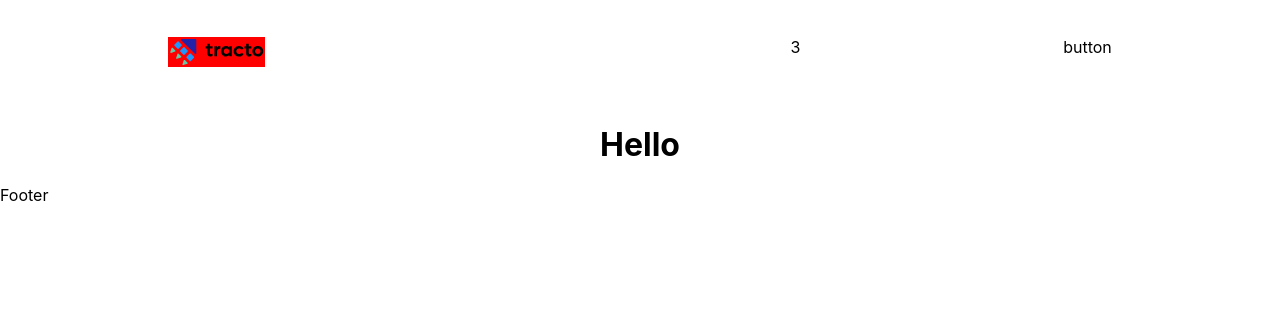
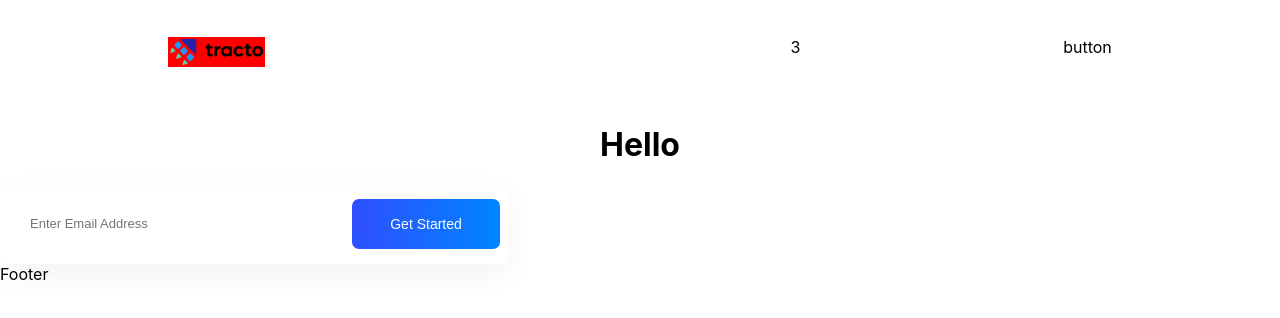
Before and after one commit to nima-z/tracto, a React (Create React App) app: page / in a window 1280 px wide. Shown: the top 318 px of the page. Built offline with nearby package versions, Linux system fonts and the light colour scheme.

Commit message:
subscription component

```diff
--- a/src/App.js
+++ b/src/App.js
@@ -1,8 +1,10 @@
 import "./App.css";
+import Subscription from "./components/UI/Subscription/Subscription";
 function App() {
   return (
     <div className="App">
       <h1>Hello</h1>
+      <Subscription/>
     </div>
   );
 }
--- a/src/components/UI/PrimaryButton/PrimaryButton.js
+++ b/src/components/UI/PrimaryButton/PrimaryButton.js
@@ -1,6 +1,6 @@
 import styled from "./PrimaryButton.module.css"
-export default function PrimaryButton({children}){
-    return <button className={styled.button}>
+export default function PrimaryButton({children, onClick}){
+    return <button className={styled.button} onClick={onClick}>
         {children}
     </button>
 }
--- a/src/components/UI/PrimaryButton/PrimaryButton.module.css
+++ b/src/components/UI/PrimaryButton/PrimaryButton.module.css
@@ -6,5 +6,6 @@
     background: linear-gradient(92.21deg, #2F4FFF 0.53%, #0085FF 99.3%);;
     line-height: 14px;
     font-size: 14px;
-    color: #FBFBFF
+    color: #FBFBFF;
+    border: none
 }
--- /dev/null
+++ b/src/components/UI/Subscription/Subscription.js
@@ -0,0 +1,8 @@
+import PrimaryButton from "../PrimaryButton/PrimaryButton"
+import styles from "./Subscription.module.css"
+export default function Subscription(){
+    return <div className={styles.container}>
+        <input placeholder="Enter Email Address"/>
+        <PrimaryButton>Get Started</PrimaryButton>
+    </div>
+}
--- /dev/null
+++ b/src/components/UI/Subscription/Subscription.module.css
@@ -0,0 +1,20 @@
+.container {
+    display: flex;
+    justify-content: space-between;
+    align-items: center;
+    width: 472px;
+    height: 64px;
+    border-radius: 6px;
+    background-color: #FFFFFF;
+    box-shadow: 0px 10px 30px rgba(0, 0, 0, 0.05);
+    padding: 7px 8px 8px 28px;
+
+}
+
+.container > input {
+    flex-grow: 1;
+    font-size: 13px;
+    line-height: 15.51px;
+    color: #6F6F6F;
+    line-height: 16px;
+}
--- a/src/index.css
+++ b/src/index.css
@@ -12,3 +12,20 @@ code {
   font-family: source-code-pro, Menlo, Monaco, Consolas, "Courier New",
     monospace;
 }
+
+button {
+  cursor: pointer;
+  border: none
+}
+
+a {
+  text-decoration: none;
+}
+
+input {
+  border: none;
+}
+
+input:focus-visible{
+  outline: none;
+}
```
Also changed, not shown: src/App.css (line endings or trailing spaces).
